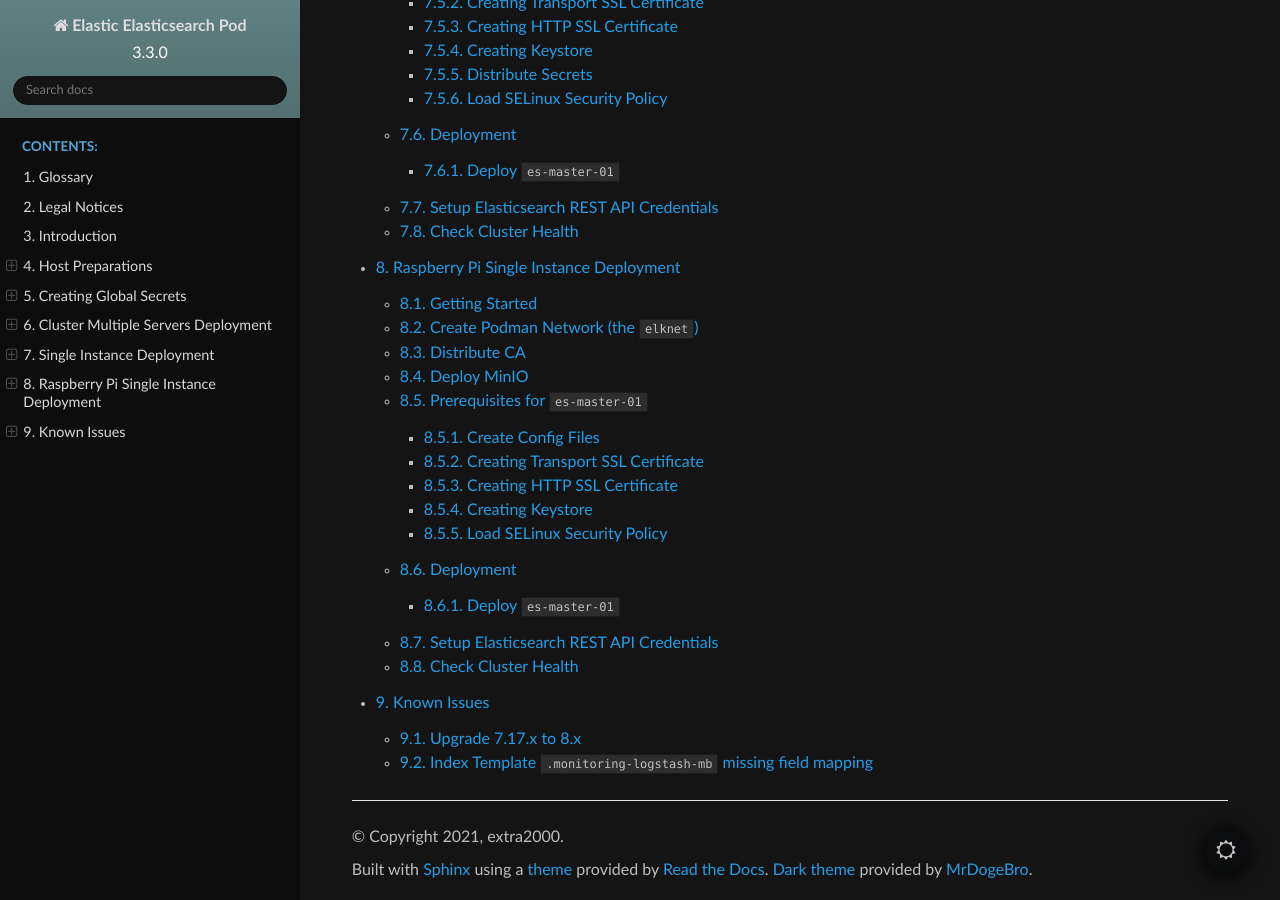
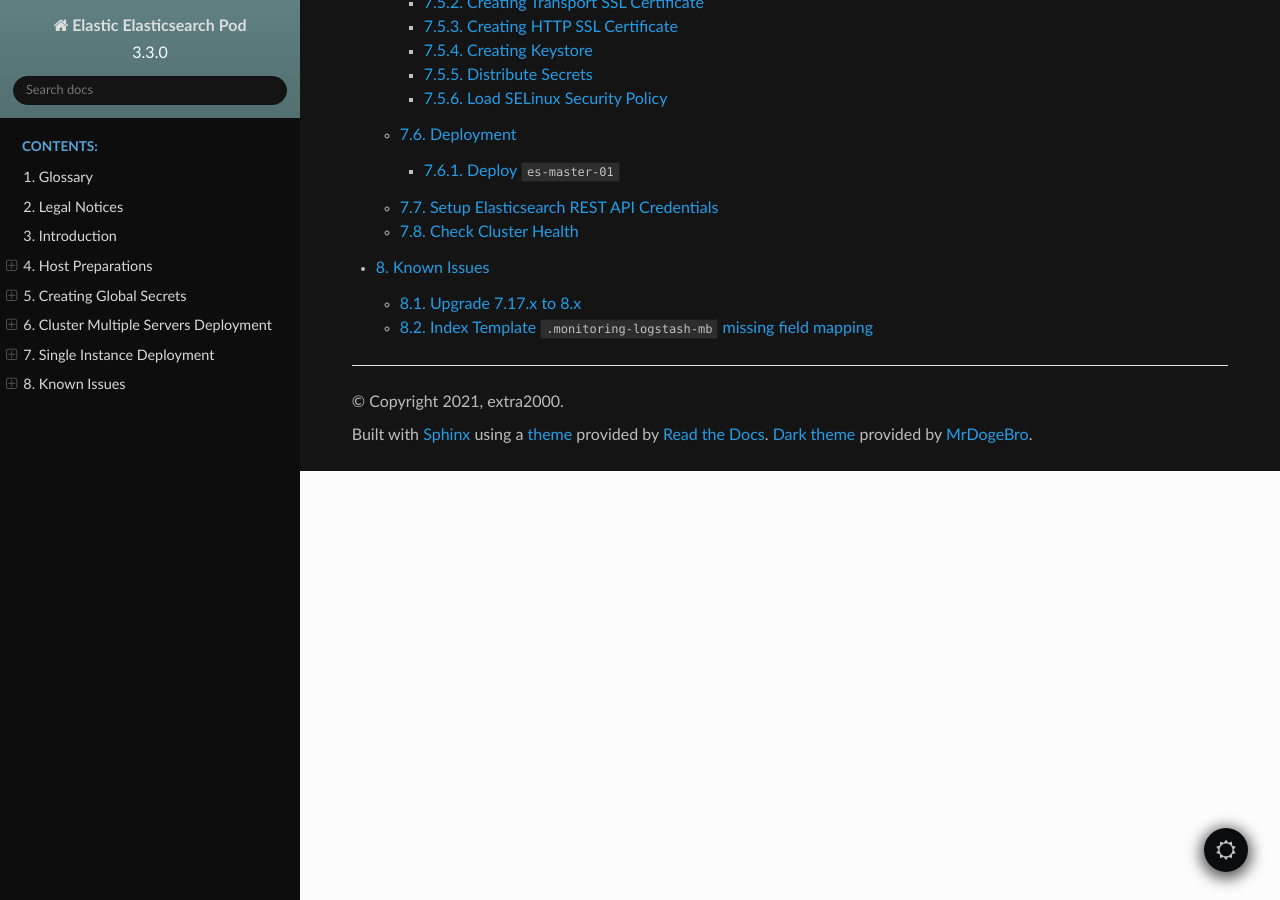
Before and after one commit to extra2000/elastic-elasticsearch-pod, a Sphinx documentation site: the page built from docs/source/index.rst, in a window 1280 px wide and 900 px high, scrolled down 4327 px. Built offline with Sphinx 7.4.7 and the Read the Docs theme 2.0.0, drawn with Linux system fonts in a browser that asks for light colours; some of the changed lines change nothing that is shown.

Commit message:
refactor(deployments): remove RPi Single Instance deployment

```diff
--- a/docs/source/example_rpi_single_instance.rst
+++ /dev/null
@@ -1,330 +0,0 @@
-Raspberry Pi Single Instance Deployment
-=======================================
-
-Example how to deploy a basic ELK cluster (the ``elk-cluster-01``) on a Raspberry Pi 4 B single instance.
-
-Getting Started
----------------
-
-Make sure to create global secrets according to Chapter :ref:`creating_global_secrets`.
-
-Create directory and clone our repository:
-
-.. code-block:: bash
-
-    mkdir ~/extra2000
-    cd ~/extra2000
-    git clone https://github.com/extra2000/elastic-elasticsearch-pod.git
-
-``cd`` into project's root directory:
-
-.. code-block:: bash
-
-    cd elastic-elasticsearch-pod
-
-From the project's root directory, ``cd`` into ``deployment/examples/``:
-
-.. code-block:: bash
-
-    cd deployment/examples/
-
-Build our Elasticsearch image:
-
-.. code-block:: bash
-
-    podman build -t extra2000/elastic/elasticsearch -f Dockerfile.aarch64 .
-
-Create Podman Network (the ``elknet``)
---------------------------------------
-
-Create ``/etc/cni/net.d/elknet.conflist`` file:
-
-.. code-block:: yaml
-
-    {
-      "cniVersion": "0.4.0",
-      "name": "elknet",
-      "plugins": [
-        {
-          "type": "bridge",
-          "bridge": "cni-podman1",
-          "isGateway": true,
-          "ipMasq": true,
-          "hairpinMode": true,
-          "ipam": {
-            "type": "host-local",
-            "routes": [{ "dst": "0.0.0.0/0" }],
-            "ranges": [
-              [
-                {
-                  "subnet": "192.168.124.0/24",
-                  "gateway": "192.168.124.1"
-                }
-              ]
-            ]
-          }
-        },
-        {
-          "type": "portmap",
-          "capabilities": {
-            "portMappings": true
-          }
-        },
-        {
-          "type": "firewall"
-        },
-        {
-          "type": "tuning"
-        },
-        {
-          "type": "dnsname",
-          "domainName": "elknet"
-        }
-      ]
-    }
-
-.. note::
-
-    If ``/etc/cni/net.d/`` is not exists, create the directory using ``sudo mkdir -pv /etc/cni/net.d/``.
-
-Distribute CA
--------------
-
-``cd`` into ``elastic-elasticsearch-pod/deployment/``:
-
-.. code-block:: bash
-
-    cd elastic-elasticsearch-pod/deployment/
-
-Then, distribute into ``es-master-01``:
-
-.. code-block:: bash
-
-    cp -v _global_secrets_/elastic-ca.p12 examples/rpi-single-instance/es-master-01/secrets/
-
-Deploy MinIO
-------------
-
-Deploy MinIO project from `extra2000/minio-pod`_ and use the following credentials for testing purpose:
-
-.. _extra2000/minio-pod: https://github.com/extra2000/minio-pod
-
-* ``minio_root_user``: ``minio``
-* ``minio_root_password``: ``minio123``
-
-.. note::
-
-    Later, ``s3.client.default.access_key`` refers to ``minio_root_user`` and ``s3.client.default.secret_key`` refers to ``minio_root_password``.
-
-Prerequisites for ``es-master-01``
-----------------------------------
-
-From the project's root directory, ``cd`` into ``deployment/examples/rpi-single-instance/es-master-01``:
-
-.. code-block:: bash
-
-    cd deployment/examples/rpi-single-instance/es-master-01
-
-Create Config Files
-~~~~~~~~~~~~~~~~~~~
-
-.. code-block:: bash
-
-    cp -v configmaps/es-master-01.yaml{.example,}
-    cp -v configs/es-master-01.yml{.example,}
-
-Allow config files to be mounted into container:
-
-.. code-block:: bash
-
-    chcon -R -v -t container_file_t ./configs
-
-Create pod file:
-
-.. code-block:: bash
-
-    cp -v elk-es-master-01-pod.yaml{.example,}
-
-Creating Transport SSL Certificate
-~~~~~~~~~~~~~~~~~~~~~~~~~~~~~~~~~~
-
-Ensure the ``./secrets`` directory is labeled as ``container_file_t``:
-
-.. code-block:: bash
-
-    chcon -R -v -t container_file_t ./secrets
-
-Create transport SSL certificate:
-
-.. code-block:: bash
-
-    podman run -it --network none --rm -v ./secrets:/tmp/secrets:rw localhost/extra2000/elastic/elasticsearch ./bin/elasticsearch-certutil cert --ca /tmp/secrets/elastic-ca.p12 --multiple
-
-.. list-table:: Questions and answers for creating ``es-master-01``'s ``certificate-bundle.zip``
-   :widths: 50 50
-   :header-rows: 1
-
-   * - Question
-     - Answer
-   * - Enter password for CA (``/tmp/secrets/elastic-ca.p12``)
-     - ``abcde12345``
-   * - Enter instance name
-     - ``es-master-01``
-   * - Enter name for directories and files of ``es-master-01``
-     - ``es-master-01``
-   * - Enter IP Addresses for instance
-     - ``127.0.0.1``
-   * - Enter DNS names for instance
-     - ``elk-es-master-01-pod.elknet``, ``es-master-01.yourhostname.lan``, ``localhost``
-   * - Would you like to specify another instance?
-     - ``n``
-   * - Please enter the desired output file
-     - ``/tmp/secrets/certificate-bundle.zip``
-   * - Enter password for ``es-master-01/es-master-01.p12``
-     - ``abcde12345``
-
-Extract the certificate archive:
-
-.. code-block:: bash
-
-    unzip ./secrets/certificate-bundle.zip -d ./secrets/certificate-bundle
-
-Verify the ``es-master-01.p12`` certificate:
-
-.. code-block:: bash
-
-    openssl pkcs12 -in ./secrets/certificate-bundle/es-master-01/es-master-01.p12 -nodes | openssl x509 -noout -text | less
-
-Creating HTTP SSL Certificate
-~~~~~~~~~~~~~~~~~~~~~~~~~~~~~
-
-.. code-block:: bash
-
-    podman run -it --network none --rm -v ./secrets:/tmp/secrets:rw localhost/extra2000/elastic/elasticsearch ./bin/elasticsearch-certutil http
-
-.. list-table:: Questions and answers for creating ``es-master-01``'s ``elasticsearch-ssl-http.zip``
-   :widths: 50 50
-   :header-rows: 1
-
-   * - Question
-     - Answer
-   * - Do you wish to generate a Certificate Signing Request (CSR)?
-     - ``n``
-   * - Do you have an existing Certificate Authority (CA) key-pair that you wish to use to sign your certificate?
-     - ``y``
-   * - What is the path to your CA?
-     - ``/tmp/secrets/elastic-ca.p12``
-   * - Password for ``elastic-ca.p12``
-     - ``abcde12345``
-   * - How long should your certificates be valid?
-     - ``5y``
-   * - Generate a certificate per node? [y/N]
-     - ``n``
-   * - Which hostnames will be used to connect to your nodes?
-     - ``elk-es-master-01-pod.elknet``, ``es-master-01.yourhostname.lan``, ``localhost``
-   * - Which IP addresses will be used to connect to your nodes?
-     - ``127.0.0.1``
-   * - Other certificate options. Do you wish to change any of these options? [y/N]
-     - ``n``
-   * - What password do you want for your private key(s)? Provide a password for the "http.p12" file:
-     - ``abcde12345``
-   * - Where should we save the generated files?
-     - ``/tmp/secrets/elasticsearch-ssl-http.zip``
-
-Extract the certificate archive:
-
-.. code-block:: bash
-
-    unzip ./secrets/elasticsearch-ssl-http.zip -d ./secrets/elasticsearch-ssl-http
-
-Verify the ``http.p12`` and ``elasticsearch-ca.pem`` certificates:
-
-.. code-block:: bash
-
-    openssl pkcs12 -in ./secrets/elasticsearch-ssl-http/elasticsearch/http.p12 -nodes | openssl x509 -noout -text | less
-    cat ./secrets/elasticsearch-ssl-http/kibana/elasticsearch-ca.pem | openssl x509 -noout -text | less
-
-Creating Keystore
-~~~~~~~~~~~~~~~~~
-
-Create ``./secrets/es-master-01-pod.keystore`` file to store certificate passwords:
-
-.. code-block:: bash
-
-    podman run -it --rm -v ./secrets:/tmp/secrets:rw --entrypoint=bash localhost/extra2000/elastic/elasticsearch
-    ./bin/elasticsearch-keystore create
-    ./bin/elasticsearch-keystore add xpack.security.transport.ssl.keystore.secure_password
-    ./bin/elasticsearch-keystore add xpack.security.transport.ssl.truststore.secure_password
-    ./bin/elasticsearch-keystore add xpack.security.http.ssl.keystore.secure_password
-    ./bin/elasticsearch-keystore add s3.client.default.access_key
-    ./bin/elasticsearch-keystore add s3.client.default.secret_key
-    cp -v /usr/share/elasticsearch/config/elasticsearch.keystore /tmp/secrets/es-master-01.keystore
-
-Load SELinux Security Policy
-~~~~~~~~~~~~~~~~~~~~~~~~~~~~
-
-.. code-block:: bash
-
-    sudo semodule -i selinux/elk_es_master_01_pod_es_master_01.cil /usr/share/udica/templates/{base_container.cil,net_container.cil}
-
-Verify that the SELinux module exists:
-
-.. code-block:: bash
-
-    sudo semodule --list | grep -e "elk_es_master_01_pod_es_master_01"
-
-Deployment
-----------
-
-Deploy ``es-master-01``
-~~~~~~~~~~~~~~~~~~~~~~~
-
-From the project's root directory, ``cd`` into ``deployment/examples/rpi-single-instance/es-master-01``:
-
-.. code-block:: bash
-
-    cd deployment/examples/rpi-single-instance/es-master-01
-
-.. code-block:: bash
-
-    podman play kube --network elknet --configmap configmaps/es-master-01.yaml elk-es-master-01-pod.yaml
-
-Setup Elasticsearch REST API Credentials
-----------------------------------------
-
-.. code-block:: bash
-
-    podman exec -it elk-es-master-01-pod-es-master-01 elasticsearch-setup-passwords interactive --url "https://fqdn-es-master-01:9200"
-
-.. note::
-
-    Replace ``fqdn-es-master-01`` with your ``es-master-01``'s FQDN. For testing purpose, use password ``abcde12345`` for all.
-
-Check Cluster Health
---------------------
-
-.. code-block:: bash
-
-    podman run -it --rm --network elknet docker.io/curlimages/curl --insecure --user elastic:abcde12345 https://elk-es-master-01-pod.elknet:9200/_cluster/health/?pretty
-
-If success, the command above should produce the following output:
-
-.. code-block:: json
-
-    {
-      "cluster_name" : "elk-cluster-01",
-      "status" : "green",
-      "timed_out" : false,
-      "number_of_nodes" : 1,
-      "number_of_data_nodes" : 1,
-      "active_primary_shards" : 3,
-      "active_shards" : 3,
-      "relocating_shards" : 0,
-      "initializing_shards" : 0,
-      "unassigned_shards" : 0,
-      "delayed_unassigned_shards" : 0,
-      "number_of_pending_tasks" : 0,
-      "number_of_in_flight_fetch" : 0,
-      "task_max_waiting_in_queue_millis" : 0,
-      "active_shards_percent_as_number" : 100.0
-    }
--- a/docs/source/index.rst
+++ b/docs/source/index.rst
@@ -13,5 +13,4 @@
   creating_global_secrets
   example_cluster_multi_servers
   example_general_single_instance
-  example_rpi_single_instance
   known_issues
```
Also changed, not shown: 7 other files.
